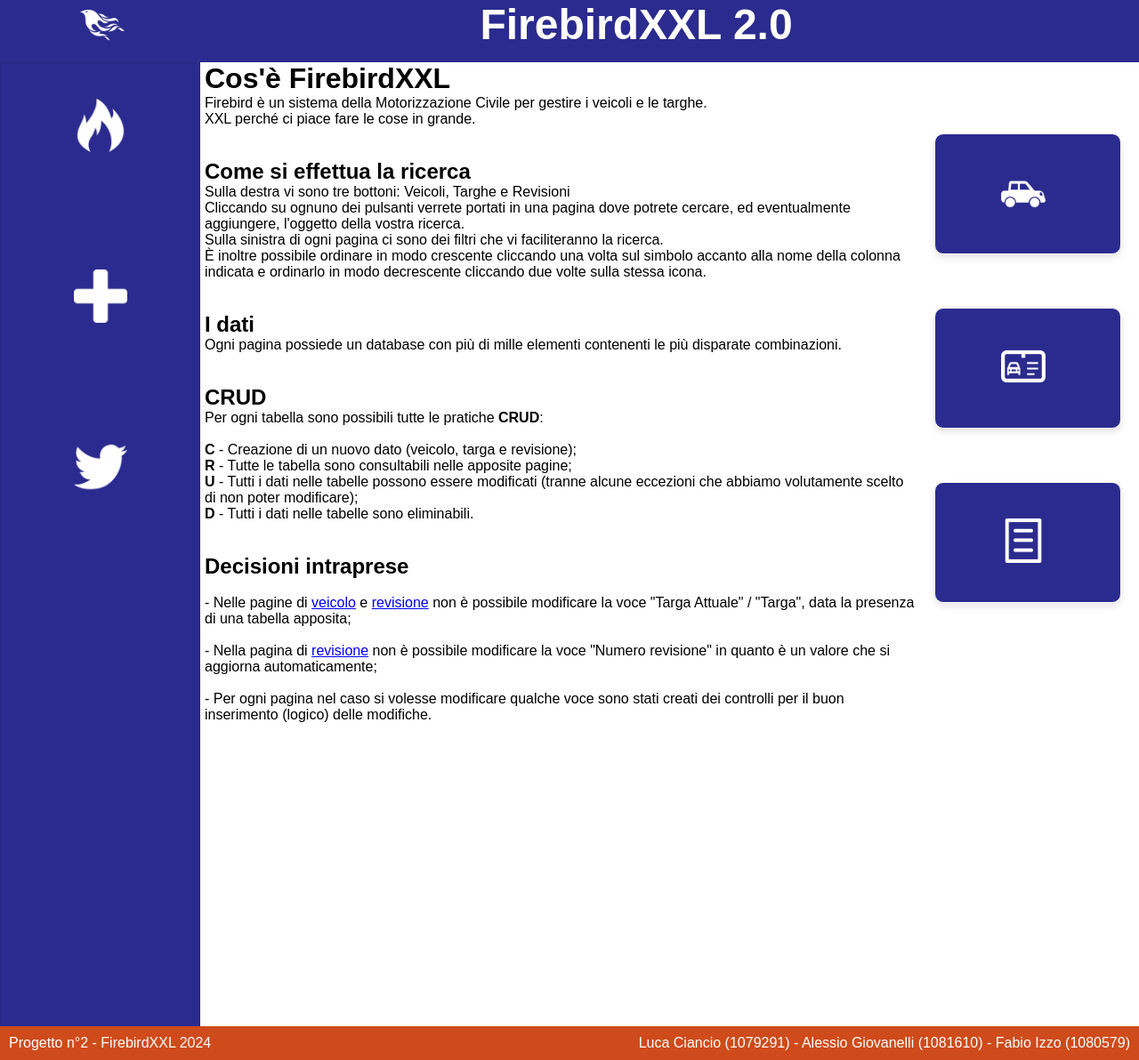
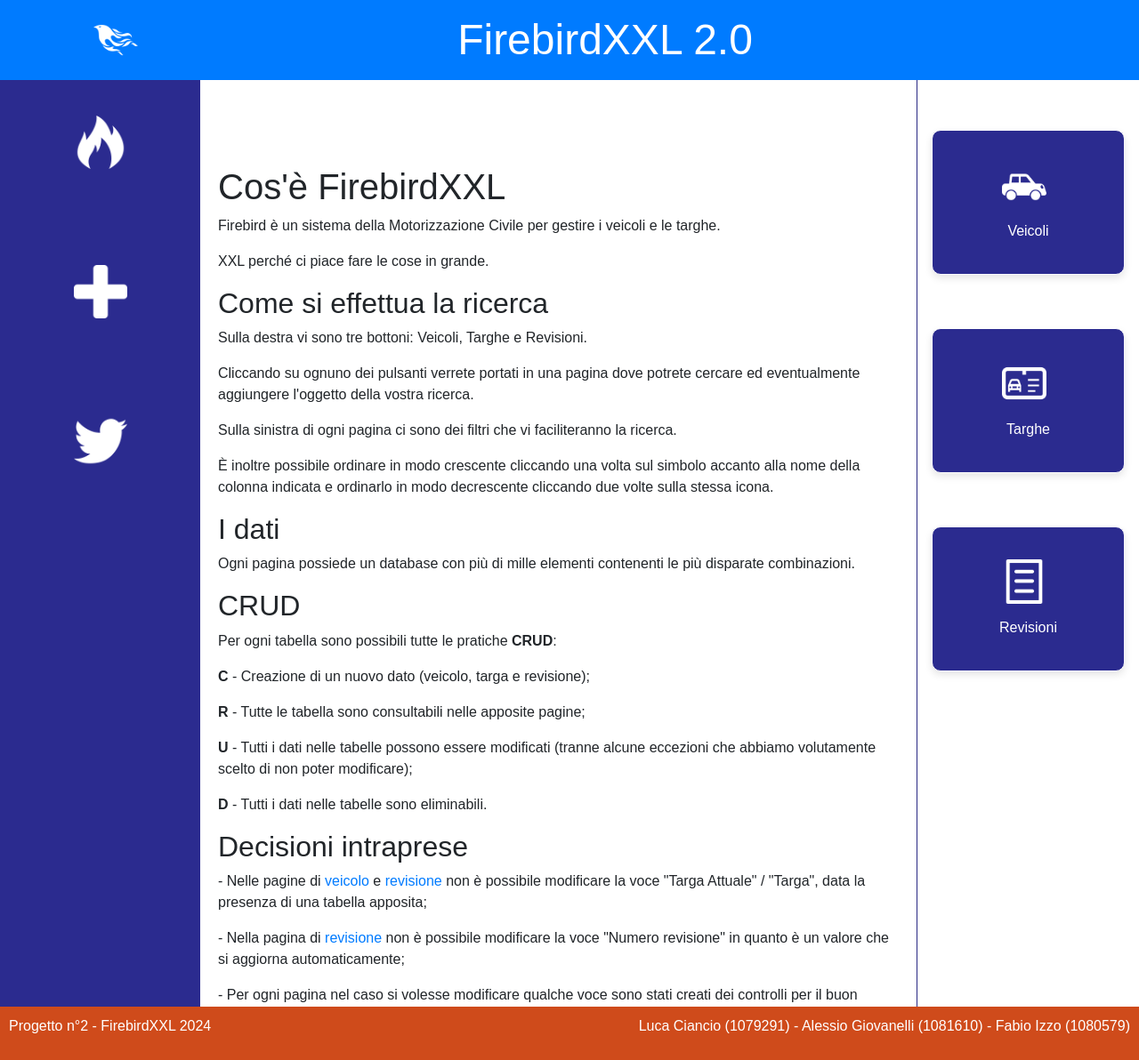
Before and after one commit to agiovanelli/FirebirdXXL, a Django app: page / in a window 1280 px wide. Shown: the whole page at 89% size. Run offline with Django 5.2, Linux system fonts and the light colour scheme; some libraries are stand-ins or nearby versions.

Commit message:
commit vari

```diff
--- a/hello/static/hello/css/style.css
+++ b/hello/static/hello/css/style.css
@@ -10,17 +10,20 @@
     font-family: Arial, sans-serif;
     background-color: white;
     overflow-y: auto;
+    display: flex;
+    flex-direction: column;
+    height: 100vh;
 }
 
-
+/* Header Styles */
 header {
-    display: flex;
-    justify-content: center;
-    padding: 10px;
-    text-align: center;
-    align-items: center;
-    background-color: rgb(43, 43, 143);
-    height: 70px;
+    background-color: rgb(43, 43, 143) !important;
+    color: white !important;
+    padding: 20px;
+    position: relative;
+    /* Cambiato */
+    z-index: 1000;
+    /* Aggiunto */
 }
 
 .header-container {
@@ -28,16 +31,13 @@
     align-items: center;
     justify-content: center;
     width: 100%;
-    background-color: rgb(43, 43, 143);
-    position: fixed;
-    top: 0;
-    left: 0;
 }
 
 #cambiologo {
     position: relative;
     display: inline-block;
-    margin-left: 90px;
+    margin-left: 20px;
+    /* Cambiato da 90px a 20px */
     margin-right: 10px;
 }
 
@@ -108,14 +108,19 @@
     color: white;
 }
 
+/* Sidebar Styles */
 #filtro {
-    background-color: rgb(43, 43, 143);
-    color: white;
+    background-color: rgb(43, 43, 143) !important;
+    color: white !important;
     padding: 20px;
     width: 225px;
-    height: 130vh;
-    float: left;
-    border: 1px solid rgb(40, 40, 131);
+    height: calc(100vh - 70px);
+    position: fixed;
+    top: 70px;
+    left: 0;
+    /* Aggiunto */
+    z-index: 900;
+    /* Aggiunto */
 }
 
 #filtro .contenitore-icone {
@@ -137,12 +142,20 @@
     margin-bottom: 0;
 }
 
+/* Navigation Styles */
 nav {
-    background-color: white;
+    background-color: rgb(43, 43, 143) !important;
+    color: white !important;
     padding: 20px;
     width: 250px;
-    height: 130vh;
-    float: right;
+    height: calc(100vh - 70px);
+    position: fixed;
+    top: 70px;
+    right: 0;
+    /* Aggiunto */
+    border-left: 1px solid rgb(40, 40, 131) !important;
+    z-index: 900;
+    /* Aggiunto */
 }
 
 nav .centrato h2 {
@@ -163,6 +176,11 @@
     box-shadow: 0 4px 8px rgba(0, 0, 0, 0.1);
     display: flex;
     align-items: center;
+    color: white !important;
+}
+
+.menu-item:hover {
+    background-color: rgb(207, 75, 27) !important;
 }
 
 .image-container {
@@ -179,6 +197,7 @@
     height: 100%;
     text-align: center;
     padding: 20px;
+    color: white !important;
 }
 
 .menu-item .dropdown-content {
@@ -216,33 +235,31 @@
     display: block;
 }
 
+/* Content Styles */
 #contenuto {
-    background-color: #ffffff;
-    color: black;
-    margin: 0 230px;
-    flex: 1;
+    padding: 20px;
+    box-sizing: border-box;
+    margin-left: 225px;
+    /* Spazio a sinistra per il filtro */
+    margin-right: 250px;
+    /* Spazio a destra per il nav */
+    overflow-wrap: break-word;
+    flex: 1 0 auto;
+    max-width: calc(100% - 475px);
+    /* Limita la larghezza del contenuto */
 }
 
-#contenutoHome {
-    background-color: #ffffff;
-    color: black;
-    padding: 30px;
-    margin: 0 230px;
-    flex: 1;
+.scrollable-content {
+    height: calc(100vh - 140px);
+    /* Altezza fissa */
     overflow-y: auto;
-    max-height: calc(100vh - 140px);
+    /* Abilita lo scorrimento verticale */
 }
 
-
-.scorrevole {
-    max-height: 88%;
-    overflow-y: auto;
-    border: 1px solid #ccc;
-}
-
+/* Footer Styles */
 footer {
-    background-color: rgb(207, 75, 27);
-    color: white;
+    background-color: rgb(207, 75, 27) !important;
+    color: white !important;
     padding: 10px;
     text-align: center;
     position: fixed;
--- a/hello/templates/hello/aggiungi.html
+++ b/hello/templates/hello/aggiungi.html
@@ -8,8 +8,11 @@
     <meta http-equiv="Cache-control" content="no-cache">
     <title>Aggiungi</title>
     {% load static %}
+    <link rel="stylesheet" href="https://stackpath.bootstrapcdn.com/bootstrap/4.5.2/css/bootstrap.min.css">
     <link rel="stylesheet" href="{% static 'hello/css/style.css' %}">
-    <!--qui metti i css e js bootstrap, con la stessasintassi cambi solo il percorso e il nome del file-->
+    <script src="https://code.jquery.com/jquery-3.5.1.slim.min.js"></script>
+    <script src="https://cdn.jsdelivr.net/npm/@popperjs/core@2.5.4/dist/umd/popper.min.js"></script>
+    <script src="https://stackpath.bootstrapcdn.com/bootstrap/4.5.2/js/bootstrap.min.js"></script>
     <style>
         #opzioneVisuale2 {
             display: none;
--- a/hello/templates/hello/footer.html
+++ b/hello/templates/hello/footer.html
@@ -8,8 +8,11 @@
     <meta http-equiv="Cache-control" content="no-cache">
     <title>Footer</title>
     {% load static %}
+    <link rel="stylesheet" href="https://stackpath.bootstrapcdn.com/bootstrap/4.5.2/css/bootstrap.min.css">
     <link rel="stylesheet" href="{% static 'hello/css/style.css' %}">
-    <!--qui metti i css e js bootstrap, con la stessasintassi cambi solo il percorso e il nome del file-->
+    <script src="https://code.jquery.com/jquery-3.5.1.slim.min.js"></script>
+    <script src="https://cdn.jsdelivr.net/npm/@popperjs/core@2.5.4/dist/umd/popper.min.js"></script>
+    <script src="https://stackpath.bootstrapcdn.com/bootstrap/4.5.2/js/bootstrap.min.js"></script>
 </head>
 
 <body>
--- a/hello/templates/hello/home.html
+++ b/hello/templates/hello/home.html
@@ -8,39 +8,46 @@
     <meta http-equiv="Cache-control" content="no-cache">
     <title>Home</title>
     {% load static %}
+    <link rel="stylesheet" href="https://stackpath.bootstrapcdn.com/bootstrap/4.5.2/css/bootstrap.min.css">
     <link rel="stylesheet" href="{% static 'hello/css/style.css' %}">
-    <!--qui metti i css e js boot, con la stessasintassi cambi solo il percorso e il nome del file-->
+    <script src="https://code.jquery.com/jquery-3.5.1.slim.min.js"></script>
+    <script src="https://cdn.jsdelivr.net/npm/@popperjs/core@2.5.4/dist/umd/popper.min.js"></script>
+    <script src="https://stackpath.bootstrapcdn.com/bootstrap/4.5.2/js/bootstrap.min.js"></script>
 </head>
 
 <body>
-    <header>
-        <div class="header-container">
-            <div id="cambiologo">
-                <a href="{% url 'home' %}"><img src="{% static 'hello/images/fenicebianca.png' %}" alt="icona fenice"
-                        class="icona" id="default"></a>
-                <a href="{% url 'home' %}"><img src="{% static 'hello/images/fenicearancione.png' %}" alt="icona fenice"
-                        class="icona" id="hover"></a>
+    <header class="bg-primary text-white text-center py-3">
+        <div class="container">
+            <div class="d-flex justify-content-between align-items-center">
+                <div id="cambiologo" class="d-inline-block">
+                    <a href="{% url 'home' %}">
+                        <img src="{% static 'hello/images/fenicebianca.png' %}" alt="icona fenice" class="icona"
+                            id="default">
+                        <img src="{% static 'hello/images/fenicearancione.png' %}" alt="icona fenice" class="icona"
+                            id="hover">
+                    </a>
+                </div>
+                <h1 class="titolo">FirebirdXXL 2.0</h1>
             </div>
-            <h1 class="titolo">FirebirdXXL 2.0</h1>
         </div>
     </header>
 
-    <div id="filtro">
+    <div id="filtro" class="bg-primary text-white p-3">
         <div class="centrato">
-            <div class="contenitore-icone">
-                <div id="cambio">
+            <div class="contenitore-icone d-flex flex-column align-items-center">
+                <div id="cambio" class="my-4">
                     <img class="iconeHome" src="{% static 'hello/images/fuocobianco.png' %}" alt="icona fuoco"
                         width="100" height="100" id="default">
                     <img class="iconeHome" src="{% static 'hello/images/fuocoarancione.png' %}" alt="icona fuoco"
-                        width="100" height="100" id="hover"><br><br><br><br>
+                        width="100" height="100" id="hover">
                 </div>
-                <div id="cambio">
+                <div id="cambio" class="my-4">
                     <img class="iconeHome" src="{% static 'hello/images/piubianco.png' %}" alt="icona piu" width="100"
                         height="100" id="default">
                     <img class="iconeHome" src="{% static 'hello/images/piuarancione.png' %}" alt="icona piu"
-                        width="100" height="100" id="hover"><br><br><br><br>
+                        width="100" height="100" id="hover">
                 </div>
-                <div id="cambio">
+                <div id="cambio" class="my-4">
                     <img class="iconeHome" src="{% static 'hello/images/uccellobianco.png' %}" alt="icona uccello"
                         width="100" height="100" id="default">
                     <img class="iconeHome" src="{% static 'hello/images/uccelloarancione.png' %}" alt="icona uccello"
@@ -50,11 +57,11 @@
         </div>
     </div>
 
-    <nav>
+    <nav class="bg-white p-3">
         <div class="centrato">
-            <div class="menu-item">
-                <a href="{% url 'veicolo' %}" class="button">
-                    <div class="image-container">
+            <div class="menu-item text-center mb-4">
+                <a href="{% url 'veicolo' %}" class="button d-block bg-primary text-white py-3">
+                    <div class="image-container mb-2">
                         <div id="cambio">
                             <img src="{% static 'hello/images/veicolobianco.png' %}" alt="icona veicolo" width="50"
                                 height="50" id="default">
@@ -62,14 +69,12 @@
                                 height="50" id="hover">
                         </div>
                     </div>
+                    <span>Veicoli</span>
                 </a>
-                <div class="dropdown-content">
-                    <span>Veicoli</span>
-                </div>
             </div>
-            <div class="menu-item">
-                <a href="{% url 'targa' %}" class="button">
-                    <div class="image-container">
+            <div class="menu-item text-center mb-4">
+                <a href="{% url 'targa' %}" class="button d-block bg-primary text-white py-3">
+                    <div class="image-container mb-2">
                         <div id="cambio">
                             <img src="{% static 'hello/images/targabianca.png' %}" alt="icona targa" width="50"
                                 height="50" id="default">
@@ -77,14 +82,12 @@
                                 id="hover">
                         </div>
                     </div>
+                    <span>Targhe</span>
                 </a>
-                <div class="dropdown-content">
-                    <span>Targhe</span>
-                </div>
             </div>
-            <div class="menu-item">
-                <a href="{% url 'revisione' %}" class="button">
-                    <div class="image-container">
+            <div class="menu-item text-center mb-4">
+                <a href="{% url 'revisione' %}" class="button d-block bg-primary text-white py-3">
+                    <div class="image-container mb-2">
                         <div id="cambio">
                             <img src="{% static 'hello/images/revisionebianca.png' %}" alt="icona revisione" width="50"
                                 height="50" id="default">
@@ -92,46 +95,43 @@
                                 height="50" id="hover">
                         </div>
                     </div>
+                    <span>Revisioni</span>
                 </a>
-                <div class="dropdown-content">
-                    <span>Revisioni</span>
-                </div>
             </div>
         </div>
     </nav>
 
-    <div id="contenuto">
+    <div id="contenuto" class="container mt-5 pt-5 scrollable-content">
         <div class="centrato">
             <h1>Cos'è FirebirdXXL</h1>
             <p>Firebird è un sistema della Motorizzazione Civile per gestire i veicoli e le targhe.</p>
-            <p>XXL perché ci piace fare le cose in grande.</p><br><br>
+            <p>XXL perché ci piace fare le cose in grande.</p>
 
             <h2>Come si effettua la ricerca</h2>
-            <p>Sulla destra vi sono tre bottoni: Veicoli, Targhe e Revisioni</p>
-            <p>Cliccando su ognuno dei pulsanti verrete portati in una pagina dove potrete cercare, ed eventualmente
-                aggiungere, l'oggetto della vostra ricerca.</p>
+            <p>Sulla destra vi sono tre bottoni: Veicoli, Targhe e Revisioni.</p>
+            <p>Cliccando su ognuno dei pulsanti verrete portati in una pagina dove potrete cercare ed eventualmente
+                aggiungere l'oggetto della vostra ricerca.</p>
             <p>Sulla sinistra di ogni pagina ci sono dei filtri che vi faciliteranno la ricerca.</p>
             <p>È inoltre possibile ordinare in modo crescente cliccando una volta sul simbolo accanto alla nome della
-                colonna indicata e ordinarlo in modo decrescente cliccando due volte sulla stessa icona.</p><br><br>
+                colonna indicata e ordinarlo in modo decrescente cliccando due volte sulla stessa icona.</p>
 
             <h2>I dati</h2>
             <p>Ogni pagina possiede un database con più di mille elementi contenenti le più disparate combinazioni.</p>
-            <br><br>
 
             <h2>CRUD</h2>
-            <p>Per ogni tabella sono possibili tutte le pratiche <b>CRUD</b>:</p><br>
+            <p>Per ogni tabella sono possibili tutte le pratiche <b>CRUD</b>:</p>
             <p><b>C</b> - Creazione di un nuovo dato (veicolo, targa e revisione);</p>
             <p><b>R</b> - Tutte le tabella sono consultabili nelle apposite pagine;</p>
             <p><b>U</b> - Tutti i dati nelle tabelle possono essere modificati (tranne alcune eccezioni che abbiamo
                 volutamente scelto di non poter modificare);</p>
-            <p><b>D</b> - Tutti i dati nelle tabelle sono eliminabili.</p><br><br>
+            <p><b>D</b> - Tutti i dati nelle tabelle sono eliminabili.</p>
 
-            <h2>Decisioni intraprese</h2><br>
+            <h2>Decisioni intraprese</h2>
             <p>- Nelle pagine di <a href="{% url 'veicolo' %}">veicolo</a> e <a
                     href="{% url 'revisione' %}">revisione</a> non è possibile modificare la voce "Targa Attuale" /
-                "Targa", data la presenza di una tabella apposita;</p><br>
+                "Targa", data la presenza di una tabella apposita;</p>
             <p>- Nella pagina di <a href="{% url 'revisione' %}">revisione</a> non è possibile modificare la voce
-                "Numero revisione" in quanto è un valore che si aggiorna automaticamente;</p><br>
+                "Numero revisione" in quanto è un valore che si aggiorna automaticamente;</p>
             <p>- Per ogni pagina nel caso si volesse modificare qualche voce sono stati creati dei controlli per il buon
                 inserimento (logico) delle modifiche.</p>
         </div>
--- a/hello/templates/hello/revisione.html
+++ b/hello/templates/hello/revisione.html
@@ -7,8 +7,11 @@
     <meta http-equiv="Cache-control" content="no-cache">
     <title>Revisioni</title>
     {% load static %}
+    <link rel="stylesheet" href="https://stackpath.bootstrapcdn.com/bootstrap/4.5.2/css/bootstrap.min.css">
     <link rel="stylesheet" href="{% static 'hello/css/style.css' %}">
-    <!--qui metti i css e js bootstrap, con la stessasintassi cambi solo il percorso e il nome del file-->
+    <script src="https://code.jquery.com/jquery-3.5.1.slim.min.js"></script>
+    <script src="https://cdn.jsdelivr.net/npm/@popperjs/core@2.5.4/dist/umd/popper.min.js"></script>
+    <script src="https://stackpath.bootstrapcdn.com/bootstrap/4.5.2/js/bootstrap.min.js"></script>
     <style>
         #opzioneVisuale2 {
             display: none;
--- a/hello/templates/hello/targa.html
+++ b/hello/templates/hello/targa.html
@@ -7,8 +7,11 @@
     <meta http-equiv="Cache-control" content="no-cache">
     <title>Targhe</title>
     {% load static %}
+    <link rel="stylesheet" href="https://stackpath.bootstrapcdn.com/bootstrap/4.5.2/css/bootstrap.min.css">
     <link rel="stylesheet" href="{% static 'hello/css/style.css' %}">
-    <!--qui metti i css e js bootstrap, con la stessasintassi cambi solo il percorso e il nome del file-->
+    <script src="https://code.jquery.com/jquery-3.5.1.slim.min.js"></script>
+    <script src="https://cdn.jsdelivr.net/npm/@popperjs/core@2.5.4/dist/umd/popper.min.js"></script>
+    <script src="https://stackpath.bootstrapcdn.com/bootstrap/4.5.2/js/bootstrap.min.js"></script>
     <style>
         #opzioneVisuale {
             display: none;
--- a/hello/templates/hello/veicolo.html
+++ b/hello/templates/hello/veicolo.html
@@ -7,8 +7,11 @@
     <meta http-equiv="Cache-control" content="no-cache">
     <title>Veicoli</title>
     {% load static %}
+    <link rel="stylesheet" href="https://stackpath.bootstrapcdn.com/bootstrap/4.5.2/css/bootstrap.min.css">
     <link rel="stylesheet" href="{% static 'hello/css/style.css' %}">
-    <!--qui metti i css e js bootstrap, con la stessasintassi cambi solo il percorso e il nome del file-->
+    <script src="https://code.jquery.com/jquery-3.5.1.slim.min.js"></script>
+    <script src="https://cdn.jsdelivr.net/npm/@popperjs/core@2.5.4/dist/umd/popper.min.js"></script>
+    <script src="https://stackpath.bootstrapcdn.com/bootstrap/4.5.2/js/bootstrap.min.js"></script>
     <style>
         .buttonP {
             display: inline-block;
```
Also changed, not shown: other parts of hello/static/hello/css/style.css (+15 -14 lines), setting_local.py (+10 -4 lines).
